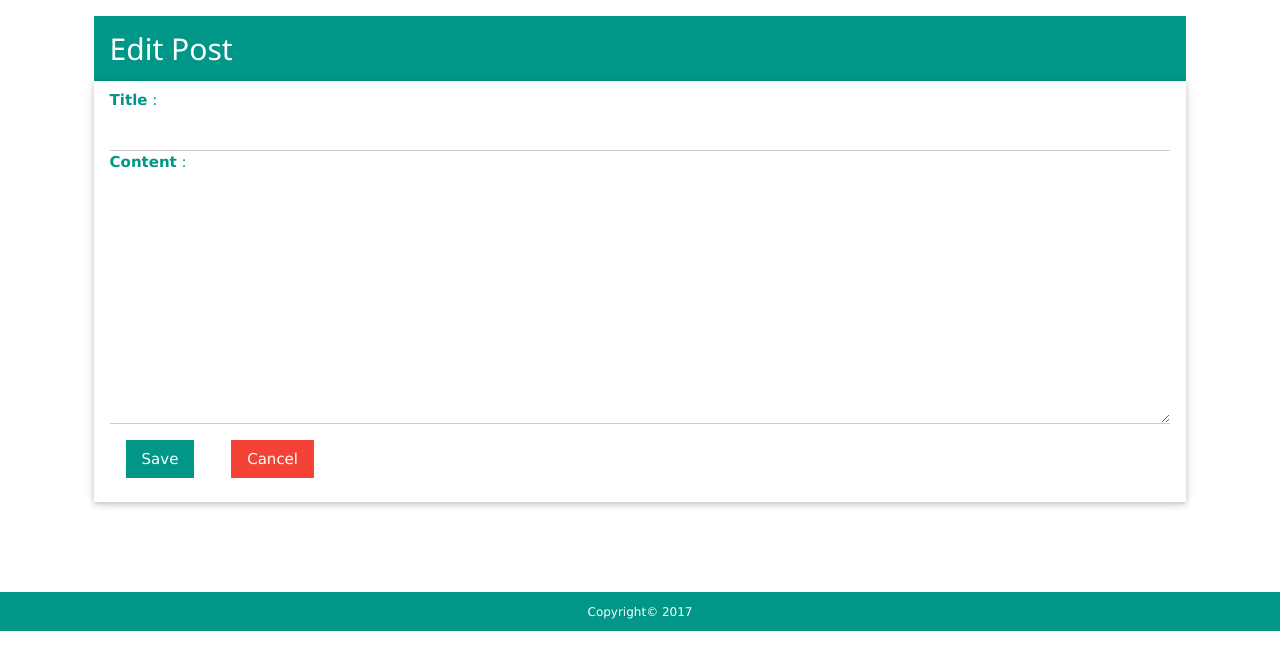
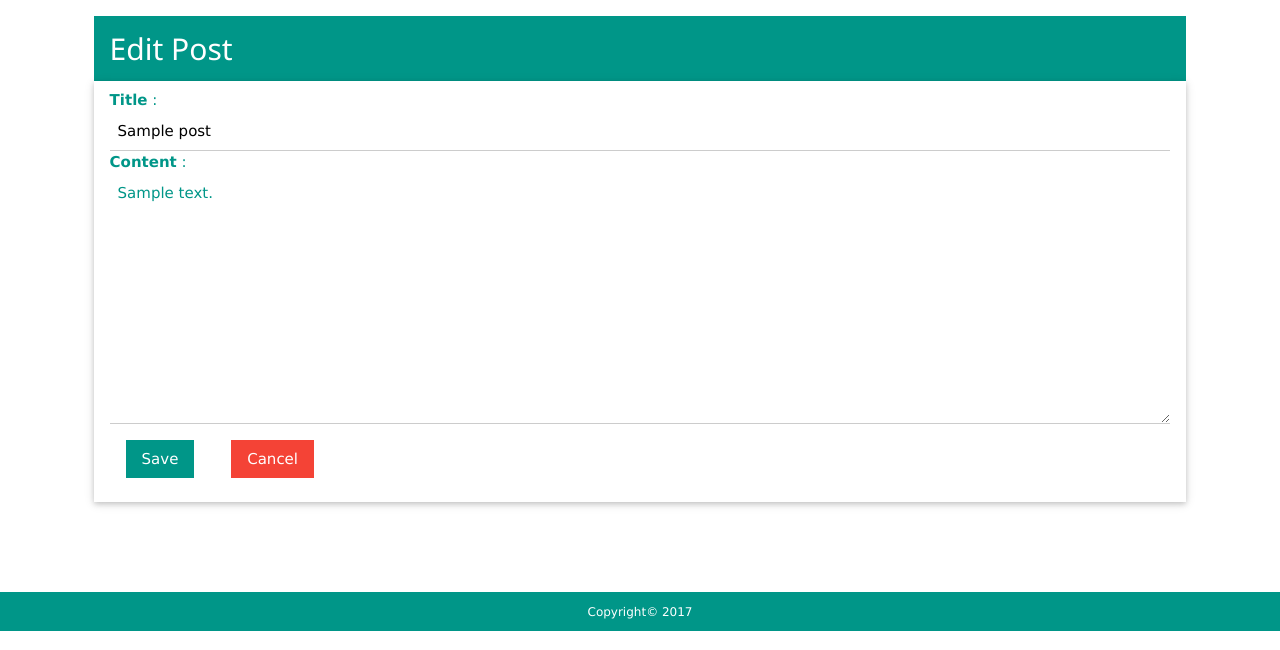
Before and after one commit to alphawaseem/MultiUserBlog, a Python web app: template templates/editpost.html in a window 1280 px wide. Shown: the part 150-800 px from the top of the page. Run offline with Jinja, Linux system fonts and the light colour scheme; the template is opened without the code that fills it: most values are stand-ins (such as "Sample title", 1, 10 or a date in 2020).

Commit message:
feat : edit posts

```diff
--- a/templates/editpost.html
+++ b/templates/editpost.html
@@ -1,5 +1,5 @@
 {% extends "layout.html" %}
-{% block title %} Add a new post {% endblock %}
+{% block title %} Edit : {{post.title}} {% endblock %}
 
 {% block content %}
 
@@ -9,9 +9,9 @@
             <h2>Edit Post</h2>
         </div>
         <form class="w3-container w3-padding w3-card" method="POST">
-            <label class="w3-text-teal" for="title"><b>Title</b> : <input id="title" name="title" class="w3-input" type="text" required ></label>
+            <label class="w3-text-teal" for="title"><b>Title</b> : <input id="title" name="title" class="w3-input" type="text" value="{{post.title}}" required ></label>
             <label class="w3-text-teal" for="content"><b>Content</b> :
-            <textarea id="content" class="w3-input  w3-text-teal post-content" required="required" ></textarea></label>
+            <textarea id="content" name="content" class="w3-input  w3-text-teal post-content" required="required" >{{post.content}}</textarea></label>
             <input type="submit" class="w3-btn w3-teal w3-margin" value="Save">
             <a href="/welcome" class="w3-btn w3-red w3-margin">Cancel</a>
 
```
Also changed, not shown: main.py (+13 -2 lines), 1 other file.
